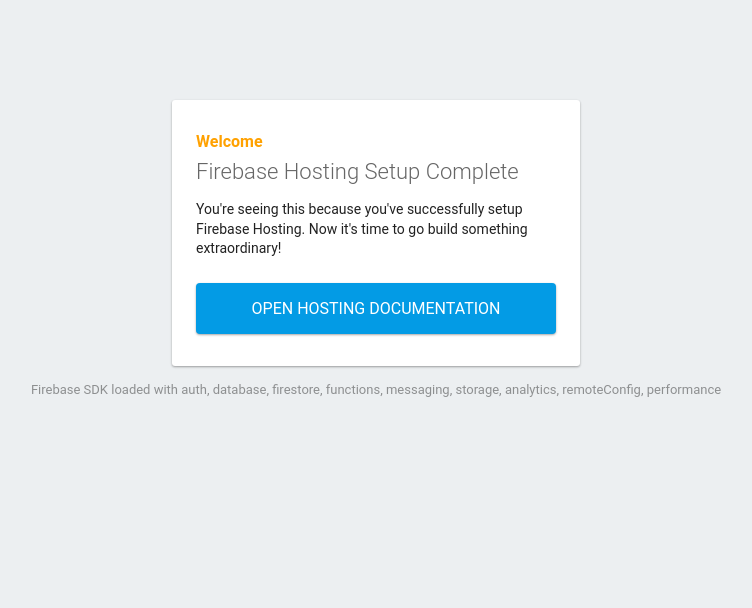
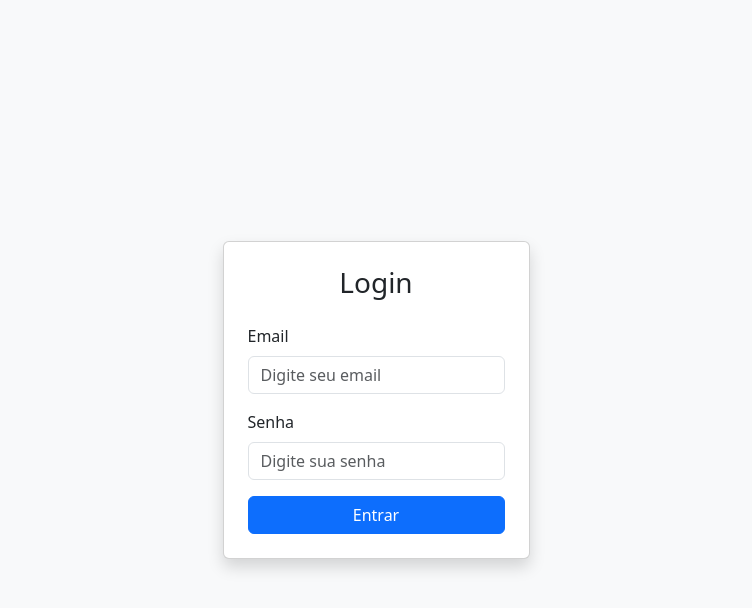
Before and after one commit to Joao-Pedrooo/controle-estoque-arq, a website: page public/index.html in a window 1280 px wide. Shown: the whole page, without its empty margins (264-1016 px from the left). Drawn offline with nearby package versions, Linux system fonts and the light colour scheme; some packages are replaced by stand-ins of ours.

Commit message:
Primeiro commit

```diff
--- a/public/index.html
+++ b/public/index.html
@@ -1,89 +1,57 @@
 <!DOCTYPE html>
-<html>
+<html lang="pt">
   <head>
-    <meta charset="utf-8">
-    <meta name="viewport" content="width=device-width, initial-scale=1">
-    <title>Welcome to Firebase Hosting</title>
+    <meta charset="UTF-8" />
+    <meta name="viewport" content="width=device-width, initial-scale=1.0" />
+    <title>Login - Sistema de Estoque</title>
+    <!-- Bootstrap CSS -->
+    <link
+      rel="stylesheet"
+      href="https://cdn.jsdelivr.net/npm/bootstrap@5.3.0/dist/css/bootstrap.min.css"
+    />
+    <link rel="stylesheet" href="css/styles.css" />
+  </head>
+  <body class="bg-light">
+    <main
+      class="container d-flex justify-content-center align-items-center vh-100"
+    >
+      <div class="card p-4 shadow" style="max-width: 400px">
+        <h3 class="text-center mb-4">Login</h3>
+        <form id="login-form">
+          <div class="mb-3">
+            <label for="email" class="form-label">Email</label>
+            <input
+              type="email"
+              id="email"
+              class="form-control"
+              placeholder="Digite seu email"
+              required
+              autocomplete="email"
+            />
+          </div>
+          <div class="mb-3">
+            <label for="senha" class="form-label">Senha</label>
+            <input
+              type="password"
+              id="senha"
+              class="form-control"
+              placeholder="Digite sua senha"
+              required
+              autocomplete="current-password"
+            />
+          </div>
+          <button type="submit" class="btn btn-primary w-100">Entrar</button>
+        </form>
+      </div>
+    </main>
 
-    <!-- update the version number as needed -->
-    <script defer src="/__/firebase/11.3.1/firebase-app-compat.js"></script>
-    <!-- include only the Firebase features as you need -->
-    <script defer src="/__/firebase/11.3.1/firebase-auth-compat.js"></script>
-    <script defer src="/__/firebase/11.3.1/firebase-database-compat.js"></script>
-    <script defer src="/__/firebase/11.3.1/firebase-firestore-compat.js"></script>
-    <script defer src="/__/firebase/11.3.1/firebase-functions-compat.js"></script>
-    <script defer src="/__/firebase/11.3.1/firebase-messaging-compat.js"></script>
-    <script defer src="/__/firebase/11.3.1/firebase-storage-compat.js"></script>
-    <script defer src="/__/firebase/11.3.1/firebase-analytics-compat.js"></script>
-    <script defer src="/__/firebase/11.3.1/firebase-remote-config-compat.js"></script>
-    <script defer src="/__/firebase/11.3.1/firebase-performance-compat.js"></script>
-    <!--
-      initialize the SDK after all desired features are loaded, set useEmulator to false
-      to avoid connecting the SDK to running emulators.
-    -->
-    <script defer src="/__/firebase/init.js?useEmulator=true"></script>
-
-    <style media="screen">
-      body { background: #ECEFF1; color: rgba(0,0,0,0.87); font-family: Roboto, Helvetica, Arial, sans-serif; margin: 0; padding: 0; }
-      #message { background: white; max-width: 360px; margin: 100px auto 16px; padding: 32px 24px; border-radius: 3px; }
-      #message h2 { color: #ffa100; font-weight: bold; font-size: 16px; margin: 0 0 8px; }
-      #message h1 { font-size: 22px; font-weight: 300; color: rgba(0,0,0,0.6); margin: 0 0 16px;}
-      #message p { line-height: 140%; margin: 16px 0 24px; font-size: 14px; }
-      #message a { display: block; text-align: center; background: #039be5; text-transform: uppercase; text-decoration: none; color: white; padding: 16px; border-radius: 4px; }
-      #message, #message a { box-shadow: 0 1px 3px rgba(0,0,0,0.12), 0 1px 2px rgba(0,0,0,0.24); }
-      #load { color: rgba(0,0,0,0.4); text-align: center; font-size: 13px; }
-      @media (max-width: 600px) {
-        body, #message { margin-top: 0; background: white; box-shadow: none; }
-        body { border-top: 16px solid #ffa100; }
-      }
-    </style>
-  </head>
-  <body>
-    <div id="message">
-      <h2>Welcome</h2>
-      <h1>Firebase Hosting Setup Complete</h1>
-      <p>You're seeing this because you've successfully setup Firebase Hosting. Now it's time to go build something extraordinary!</p>
-      <a target="_blank" href="https://firebase.google.com/docs/hosting/">Open Hosting Documentation</a>
-    </div>
-    <p id="load">Firebase SDK Loading&hellip;</p>
-
-    <script>
-      document.addEventListener('DOMContentLoaded', function() {
-        const loadEl = document.querySelector('#load');
-        // // 🔥🔥🔥🔥🔥🔥🔥🔥🔥🔥🔥🔥🔥🔥🔥🔥🔥🔥🔥🔥🔥🔥🔥🔥🔥🔥🔥🔥🔥🔥🔥
-        // // The Firebase SDK is initialized and available here!
-        //
-        // firebase.auth().onAuthStateChanged(user => { });
-        // firebase.database().ref('/path/to/ref').on('value', snapshot => { });
-        // firebase.firestore().doc('/foo/bar').get().then(() => { });
-        // firebase.functions().httpsCallable('yourFunction')().then(() => { });
-        // firebase.messaging().requestPermission().then(() => { });
-        // firebase.storage().ref('/path/to/ref').getDownloadURL().then(() => { });
-        // firebase.analytics(); // call to activate
-        // firebase.analytics().logEvent('tutorial_completed');
-        // firebase.performance(); // call to activate
-        //
-        // // 🔥🔥🔥🔥🔥🔥🔥🔥🔥🔥🔥🔥🔥🔥🔥🔥🔥🔥🔥🔥🔥🔥🔥🔥🔥🔥🔥🔥🔥🔥🔥
-
-        try {
-          let app = firebase.app();
-          let features = [
-            'auth',
-            'database',
-            'firestore',
-            'functions',
-            'messaging',
-            'storage',
-            'analytics',
-            'remoteConfig',
-            'performance',
-          ].filter(feature => typeof app[feature] === 'function');
-          loadEl.textContent = `Firebase SDK loaded with ${features.join(', ')}`;
-        } catch (e) {
-          console.error(e);
-          loadEl.textContent = 'Error loading the Firebase SDK, check the console.';
-        }
-      });
-    </script>
+    <!-- Firebase compat scripts -->
+    <script src="https://www.gstatic.com/firebasejs/9.22.1/firebase-app-compat.js"></script>
+    <script src="https://www.gstatic.com/firebasejs/9.22.1/firebase-auth-compat.js"></script>
+    <script src="https://www.gstatic.com/firebasejs/9.22.1/firebase-firestore-compat.js"></script>
+    <!-- Main script -->
+    <script src="js/main.js"></script>
+    <!-- Bootstrap JS -->
+    <script src="https://cdn.jsdelivr.net/npm/bootstrap@5.3.0/dist/js/bootstrap.bundle.min.js"></script>
   </body>
 </html>
```
